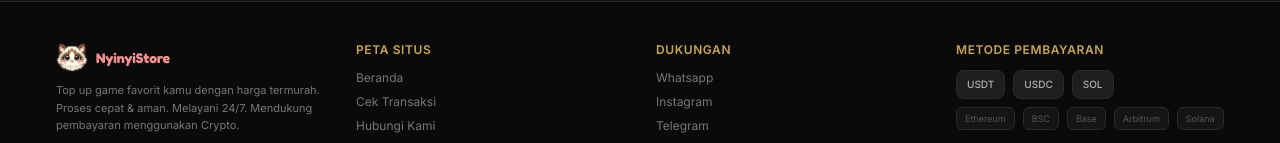
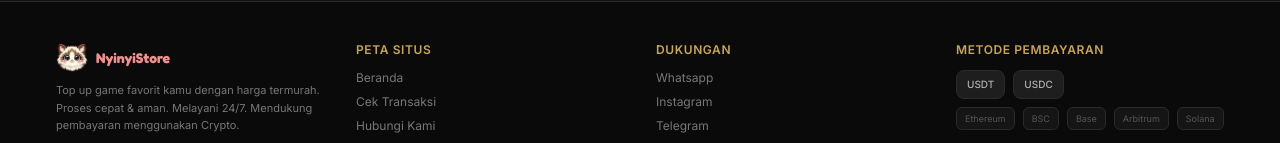
Before and after one commit to rinonism/nyinyistore, a Next.js app: page / in a window 1280 px wide. Shown: the part 1684-1827 px from the top of the page. Built offline with nearby package versions, Linux system fonts and the light colour scheme.

Commit message:
fix: remove SOL from payment labels, keep stablecoin only (USDT/USDC)

```diff
--- a/src/app/topup/[slug]/page.tsx
+++ b/src/app/topup/[slug]/page.tsx
@@ -122,7 +122,7 @@ export default function TopUpPage({ params }: TopUpPageProps) {
   }, []);
 
   const paymentMethods = [
-    { id: "crypto", name: "Crypto", icon: "🪙", description: "USDT / USDC / SOL", fee: "+Rp3.000" },
+    { id: "crypto", name: "Crypto", icon: "🪙", description: "USDT / USDC", fee: "+Rp3.000" },
     { id: "qris", name: "QRIS", icon: "📱", description: "Scan QR Code" },
     { id: "bank", name: "Bank Transfer", icon: "🏦", description: "BCA, Mandiri, BNI" },
   ];
--- a/src/components/BannerCarousel.tsx
+++ b/src/components/BannerCarousel.tsx
@@ -20,7 +20,7 @@ const banners = [
   {
     id: 3,
     title: "BAYAR PAKAI CRYPTO",
-    subtitle: "Support USDT, USDC, SOL • Rate terbaik • Tanpa ribet",
+    subtitle: "Support USDT, USDC • Rate terbaik • Tanpa ribet",
     gradient: "from-[#0f1a0a] via-[#0a1a1a] to-[#0f1a0a]",
     accent: "🪙",
   },
--- a/src/components/Footer.tsx
+++ b/src/components/Footer.tsx
@@ -54,7 +54,7 @@ export default function Footer() {
           <div>
             <h3 className="mb-3 text-xs font-semibold text-[#c8a45c] uppercase tracking-wider">Metode Pembayaran</h3>
             <div className="flex flex-wrap gap-2">
-              {["USDT", "USDC", "SOL"].map((token) => (
+              {["USDT", "USDC"].map((token) => (
                 <span
                   key={token}
                   className="inline-flex items-center gap-1 rounded-lg border border-[#2a2a2a] bg-[#1e1e1e] px-2.5 py-1.5 text-[10px] font-medium text-[#b0b0b0]"
```
